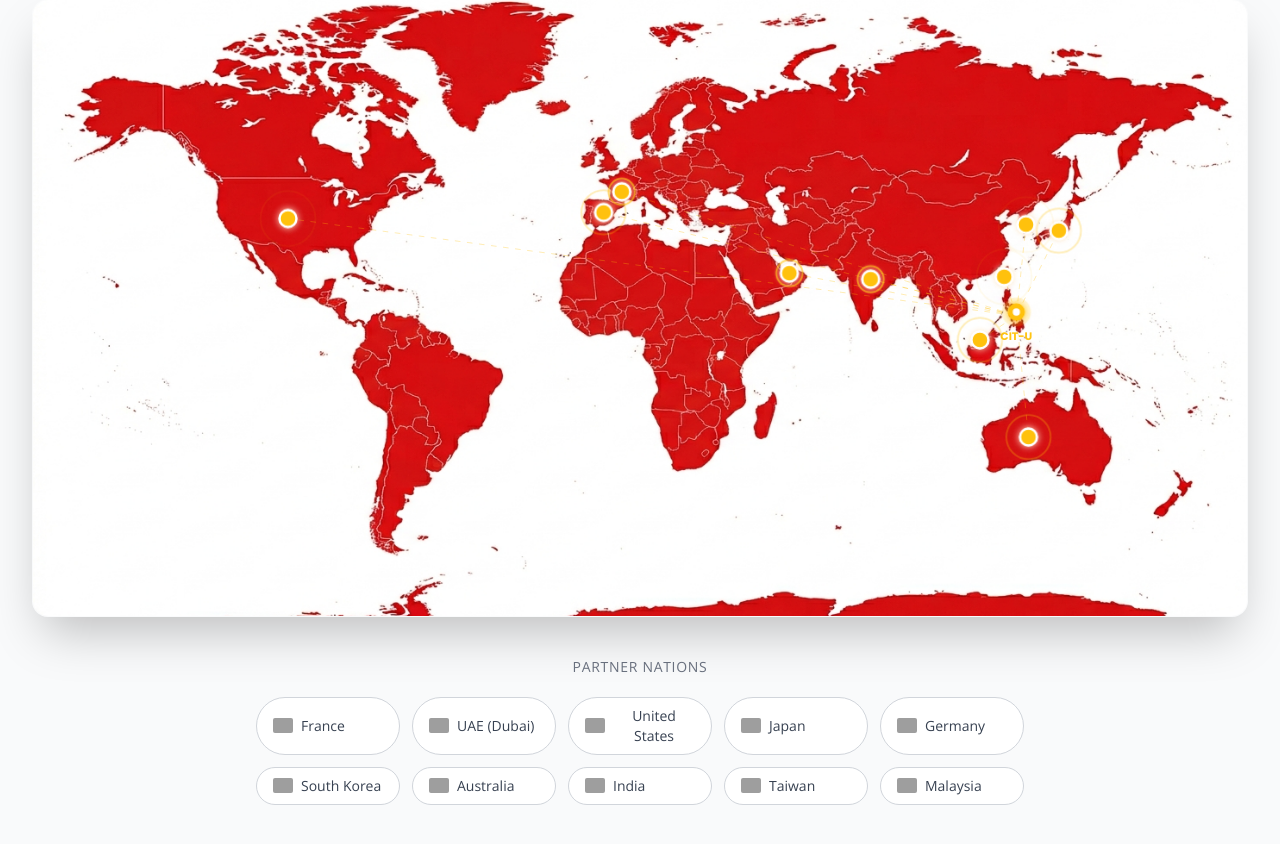
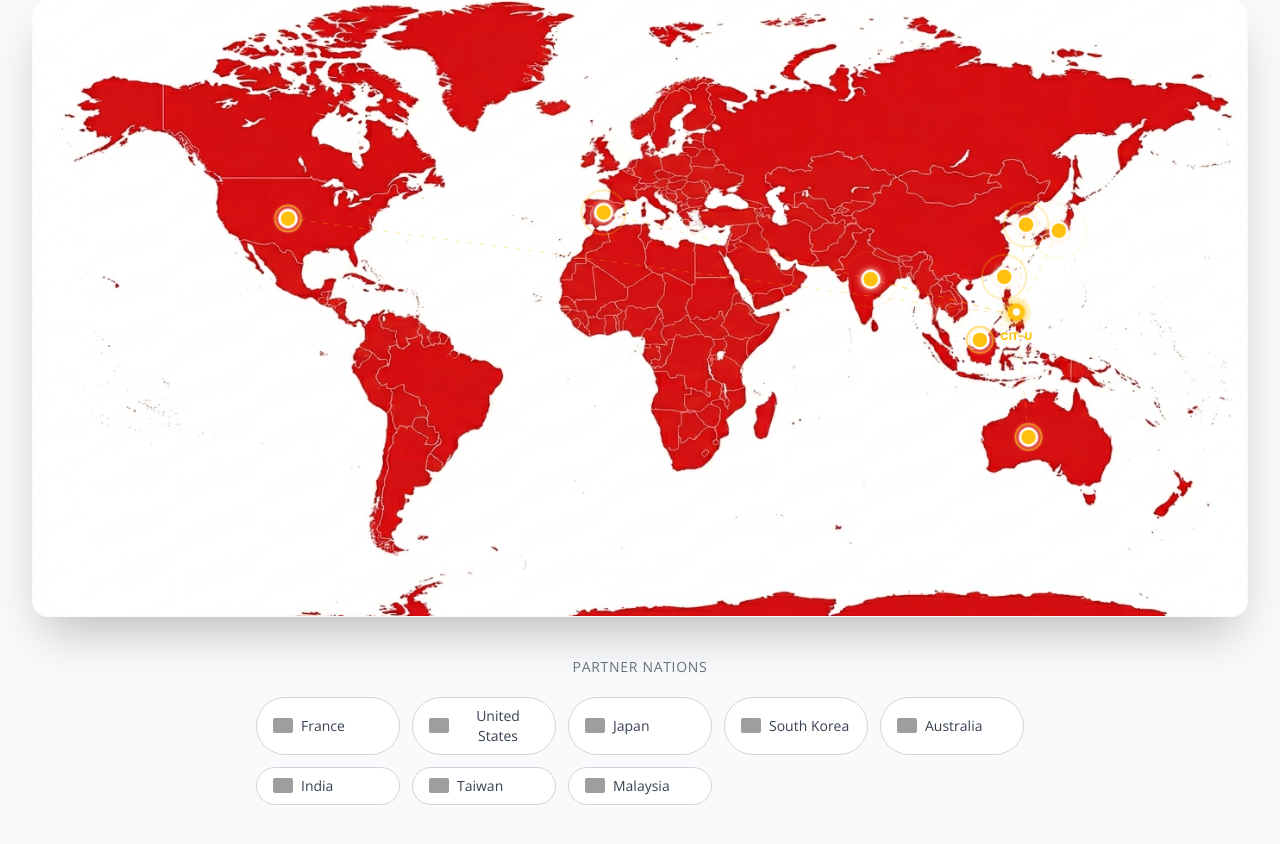
Before and after one commit to SaddenedMigsu/Internationalization, a React (Vite) app: page /izn-corner in a window 1280 px wide. Shown: the part 1760-2604 px from the top of the page. Built offline with nearby package versions, Linux system fonts and the light colour scheme; grey boxes are pictures that could not be loaded.

Commit message:
removed Dubai and Germany

```diff
--- a/src/components/GlobalMap.jsx
+++ b/src/components/GlobalMap.jsx
@@ -11,15 +11,7 @@ const partners = [
     cx: 470,
     cy: 175,
   },
-  {
-    id: 'uae',
-    name: 'UAE (Dubai)',
-    flag: '🇦🇪',
-    flagCode: 'ae',
-    note: 'XYZ Designers Dubai — BS Architecture International Internship Program',
-    cx: 623,
-    cy: 225,
-  },
+
   {
     id: 'usa',
     name: 'United States',
@@ -38,15 +30,7 @@ const partners = [
     cx: 845,
     cy: 190,
   },
-  {
-    id: 'germany',
-    name: 'Germany',
-    flag: '🇩🇪',
-    flagCode: 'de',
-    note: 'German Academic Partners — Engineering & Technology Collaboration',
-    cx: 485,
-    cy: 158,
-  },
+
   {
     id: 'south-korea',
     name: 'South Korea',
```
